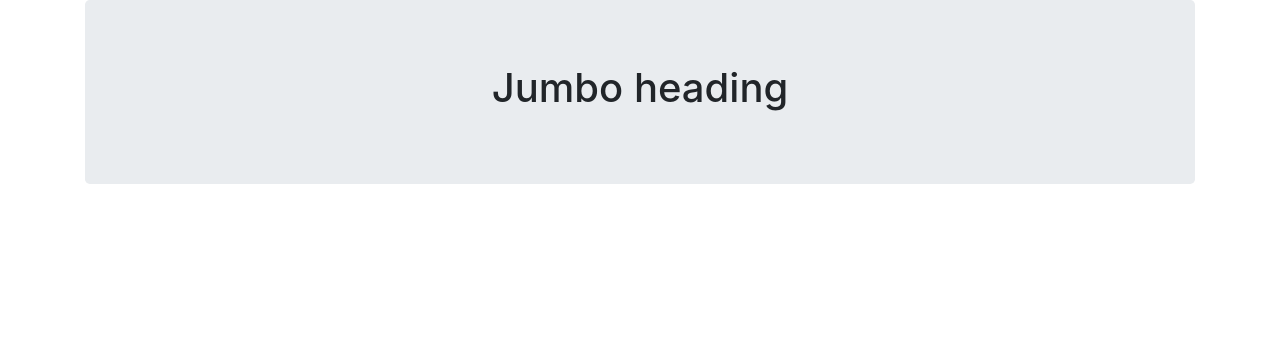
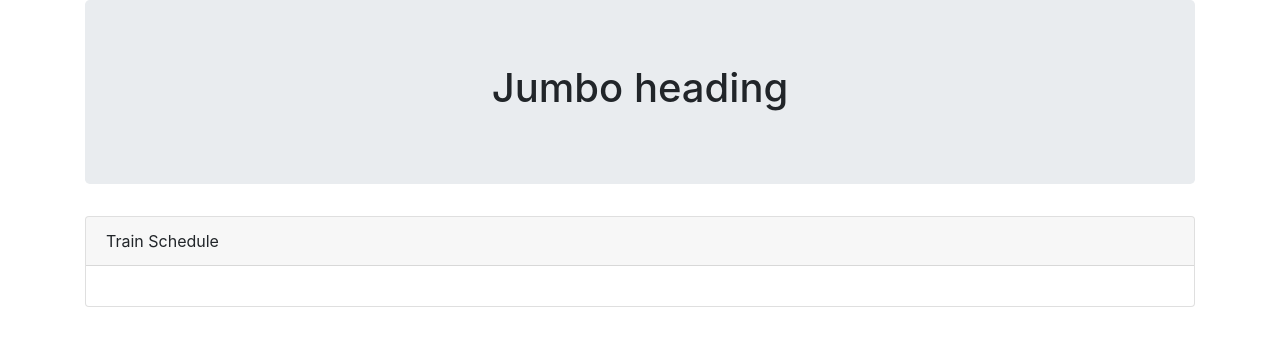
Before and after one commit to datmellowjello/trainschedule, a plain HTML site: page index.html in a window 1280 px wide. Drawn offline with nearby package versions, Linux system fonts and the light colour scheme.

Commit message:
more html

```diff
--- a/index.html
+++ b/index.html
@@ -17,6 +17,21 @@
 
         </div>
 
+        <div class="row">
+            <div class="col-12">
+                <div class="card">
+                    <div class="card-header">
+                        Train Schedule
+                    </div>
+                    <div class="card-body">
+
+
+                    </div>
+                </div>
+
+            </div>
+
+        </div>
 
 
 
```
